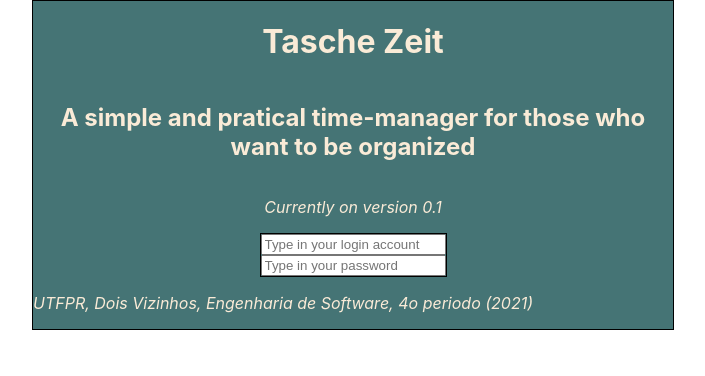
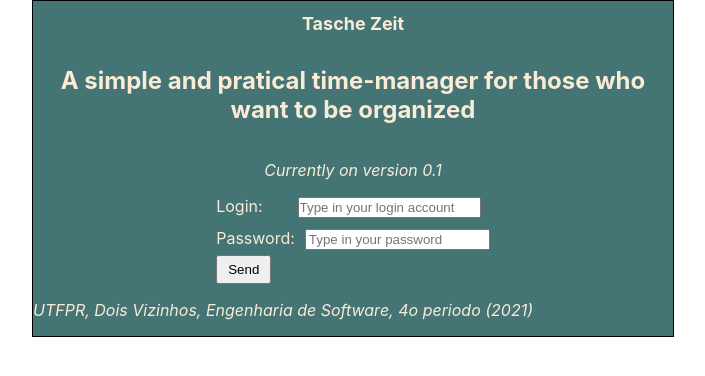
Before and after one commit to dukrl722/Integrations, a React (Create React App) app in the folder tasche-zeit/: page / in a window 1280 px wide. Shown: the top 376 px of the page, without its empty margins (287-992 px from the left). Built offline with nearby package versions, Linux system fonts and the light colour scheme.

Commit message:
Adjusting inputs and button

```diff
--- a/tasche-zeit/src/App.css
+++ b/tasche-zeit/src/App.css
@@ -9,6 +9,10 @@
   margin: 0 auto;
 }
 
+.App .title {
+  font-size: large;
+}
+
 .App .version {
   font-style: italic;
 }
--- a/tasche-zeit/src/App.js
+++ b/tasche-zeit/src/App.js
@@ -4,7 +4,7 @@
 function App() {
   return (
       <div className="App">
-        <h1>Tasche Zeit</h1>
+        <h1 className="title">Tasche Zeit</h1>
         <h2>A simple and pratical time-manager for those who want to be organized</h2>
         <p className="version">Currently on version 0.1</p>
 
--- a/tasche-zeit/src/components/login.css
+++ b/tasche-zeit/src/components/login.css
@@ -1,7 +1,33 @@
 .pageLogin {
-    border: 1px solid #000;
     width: fit-content;
-    display: flex;
-    flex-flow: column;
+    display: block;
     margin: 0 auto;
 }
+
+.pageLogin .login {
+    text-align: justify;
+    padding-bottom: 5px;
+    text-decoration: solid;
+}
+.pageLogin .login .login_input {
+    padding-left: 0%;
+    text-align: justify;
+    margin-left: 35px;
+}
+
+.pageLogin .password {
+    padding-top: 5px;
+    text-align: justify;
+    text-decoration: solid;
+}
+
+.pageLogin .password .pass_input {
+    margin-left: 10px;
+    text-align: justify;
+}
+
+.pageLogin .logButton {
+    margin-top: 5px;
+    margin-right: 100%;
+    padding: 5px 10px;
+}
--- a/tasche-zeit/src/components/login.js
+++ b/tasche-zeit/src/components/login.js
@@ -3,9 +3,16 @@
 
 export default function Login(){
     return (
-        <div className="pageLogin">
-            <input className="login" type="text" placeholder="Type in your login account"></input>
-            <input className="passW" type="password" placeholder="Type in your password"></input>
-        </div>
+        <form action="" method="GET" className="pageLogin">
+            <div className="login">
+                <label>Login:</label>
+                <input className="login_input" type="text" placeholder="Type in your login account"></input>
+            </div>
+            <div className="password">
+                <label>Password:</label>
+                <input className="pass_input" type="password" placeholder="Type in your password"></input>
+            </div>
+            <button className="logButton">Send</button>
+        </form>
     );
 }
```
